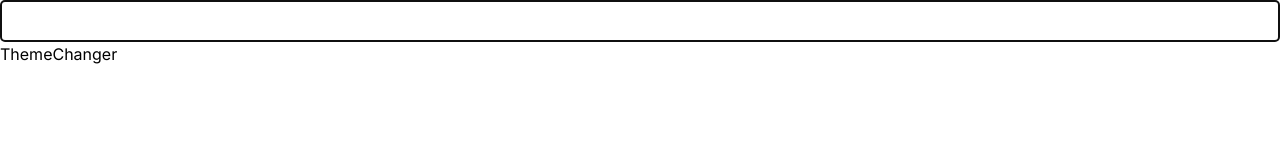
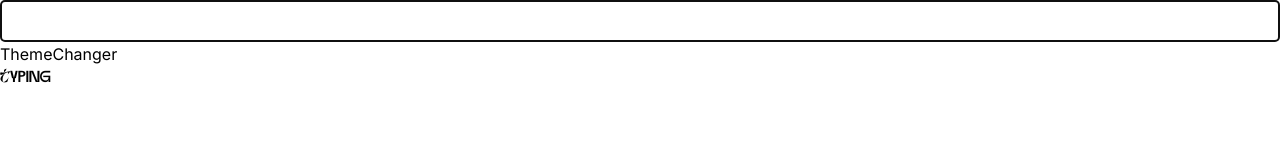
Before and after one commit to pinugit/keystrockz, a Next.js app: page / in a window 1280 px wide. Shown: the top 160 px of the page. Built offline with nearby package versions, Linux system fonts and the light colour scheme.

Commit message:
imported the dirtylinefont and applied it to the nevbarbutton component

```diff
--- /dev/null
+++ b/app/components/NevBarButton.tsx
@@ -0,0 +1,15 @@
+import localFont from "next/font/local";
+
+interface props {
+  buttonText: string;
+  pageLink: string;
+}
+
+const dirtyline = localFont({
+  src: "../fonts/dirtyline.woff2",
+  display: "swap",
+});
+
+export default function NevBarButton({ buttonText, pageLink }: props) {
+  return <div className={dirtyline.className}>{buttonText}</div>;
+}
--- a/app/page.tsx
+++ b/app/page.tsx
@@ -1,3 +1,4 @@
+import NevBarButton from "./components/NevBarButton";
 import ThemeChanger from "./components/ThemeChanger";
 import TypingArea from "./components/TypingComponents/TypingArea";
 
@@ -6,6 +7,7 @@ export default function Home() {
     <>
       <TypingArea />
       <ThemeChanger />
+      <NevBarButton buttonText={"Typing"} pageLink={"/typing"} />
     </>
   );
 }
```
Also changed, not shown: app/fonts/dirtyline.woff2 (added).
